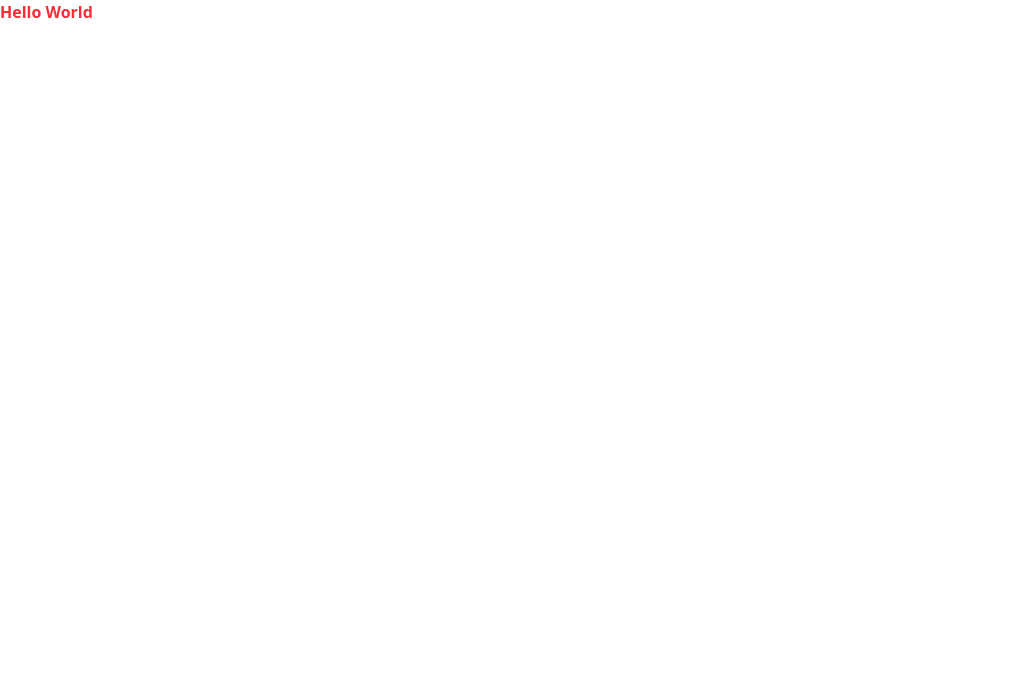
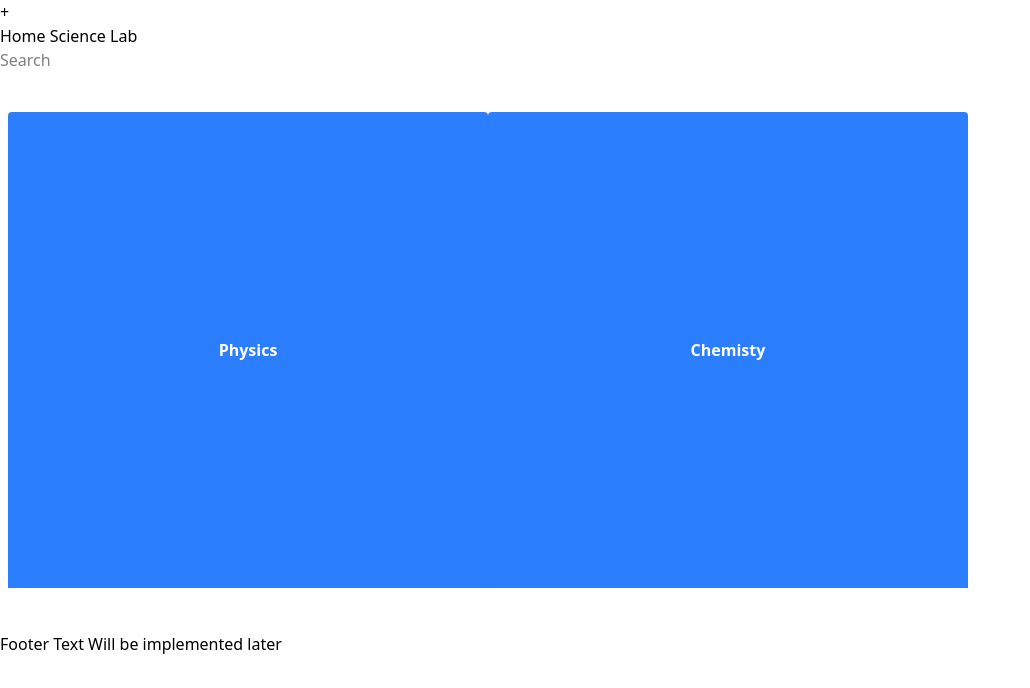
Before and after one commit to Praful-B/home-lab, a React (Vite) app in the folder home-lab/: page / in a window 1280 px wide. Shown: the top 688 px of the page, without its empty margins (0-1030 px from the left). Built offline with nearby package versions, Linux system fonts and the light colour scheme.

Commit message:
added some componets and base home layout

```diff
--- a/home-lab/src/App.tsx
+++ b/home-lab/src/App.tsx
@@ -1,5 +1,7 @@
+import Home from "./pages/Home";
+
 function App() {
-  return <h1 className="text-3x1 font-bold text-red-500">Hello World</h1>;
+  return <Home></Home>;
 }
 
 export default App;
--- /dev/null
+++ b/home-lab/src/components/DefaultExpeimentButton.tsx
@@ -0,0 +1,23 @@
+import type ButtonProps from "../types/ButtonProps";
+
+export default function DefaultExperimentButton(props: ButtonProps) {
+  // const b_width: number = props.b_height;
+  // const b_height: number = props.b_height;
+
+  const sizeClasses: Record<string, string> = {
+    rectangle: "w-240 h-10",
+    b_square: "h-120 w-120",
+  };
+  return (
+    <>
+      <button
+        type="button"
+        className={`bg-blue-500 hover:bg-blue-400 text-white font-bold p-10s
+          ${sizeClasses[props.b_type]}
+          border-b-4 boder-blue-700 hover:boder-blue-500 rounded`}
+      >
+        {props.text}
+      </button>
+    </>
+  );
+}
--- /dev/null
+++ b/home-lab/src/components/HamburgerButton.tsx
@@ -0,0 +1,3 @@
+export default function HamburgerButton() {
+  return <button className="">+</button>;
+}
--- /dev/null
+++ b/home-lab/src/components/NavBar.tsx
@@ -0,0 +1,29 @@
+// import { useState } from "react";
+import type NavBarProps from "../types/NavBarProps";
+import HamburgerButton from "./HamburgerButton";
+
+export default function NavBar(props: NavBarProps) {
+  // const [currentMenu, setCurrentMenu] = useState("home");
+  const currentPage = props.currentPage;
+
+  type PageKey = "Home" | "PhysicsHome" | "ChemistryHome";
+  const currentPageTitle: Record<PageKey, string> = {
+    Home: "Home Science Lab",
+    PhysicsHome: "Physics Lab",
+    ChemistryHome: "Chemistry Lab",
+  };
+
+  return (
+    <>
+      <nav>
+        <HamburgerButton></HamburgerButton>
+        <div>
+          <h1>{currentPageTitle[currentPage]}</h1>
+        </div>
+        <div>
+          <input type="text" placeholder="Search"></input>
+        </div>
+      </nav>
+    </>
+  );
+}
--- /dev/null
+++ b/home-lab/src/pages/ChemistryHome.tsx
@@ -0,0 +1,9 @@
+function ChemistryHome() {
+  return (
+    <>
+      <h1>Chemisty Home</h1>
+    </>
+  );
+}
+
+export default ChemistryHome;
--- /dev/null
+++ b/home-lab/src/pages/Home.tsx
@@ -0,0 +1,26 @@
+import DefaultExperimentButton from "../components/DefaultExpeimentButton";
+import NavBar from "../components/NavBar";
+
+function Home() {
+  return (
+    <>
+      <NavBar currentPage="Home"></NavBar>
+      <div className="py-10 px-2">
+        <DefaultExperimentButton
+          text="Physics"
+          b_type="b_square"
+        ></DefaultExperimentButton>
+        <DefaultExperimentButton
+          text="Chemisty"
+          b_type="b_square"
+        ></DefaultExperimentButton>
+      </div>
+
+      <footer>
+        <h1>Footer Text Will be implemented later</h1>
+      </footer>
+    </>
+  );
+}
+
+export default Home;
--- /dev/null
+++ b/home-lab/src/pages/PhysicsHome.tsx
@@ -0,0 +1,9 @@
+function PhysicsHome() {
+  return (
+    <>
+      <h1>Physics Home</h1>
+    </>
+  );
+}
+
+export default PhysicsHome;
--- /dev/null
+++ b/home-lab/src/types/ButtonProps.tsx
@@ -0,0 +1,4 @@
+export default interface ButtonProps {
+  text: string;
+  b_type: string; //
+}
--- /dev/null
+++ b/home-lab/src/types/NavBarProps.tsx
@@ -0,0 +1,3 @@
+export default interface NavBarProps {
+  currentPage: "Home" | "PhysicsHome" | "ChemistryHome";
+}
```
